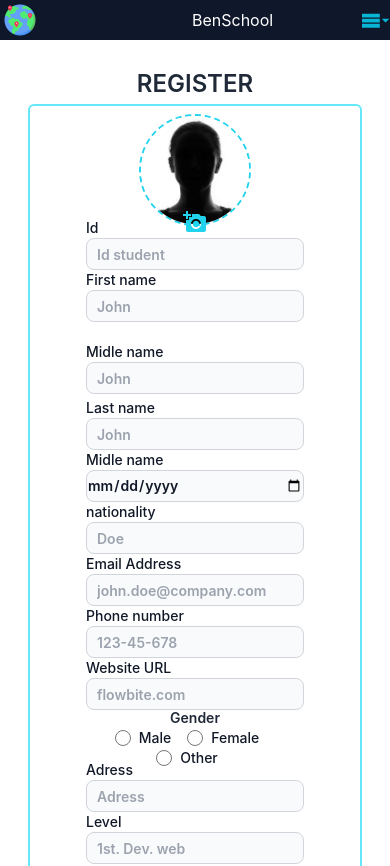
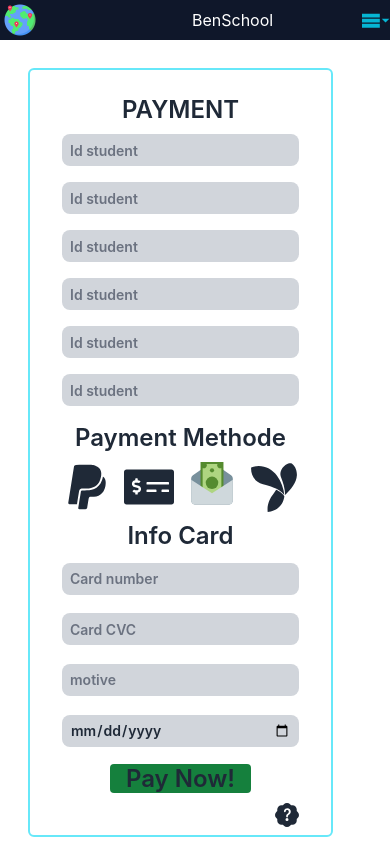
Before and after one commit to benjaminboy1/BenSchool, a React (Create React App) app: page / in a window 390 px wide. Shown: the top 866 px of the page. Built offline with nearby package versions, Linux system fonts and the light colour scheme.

Commit message:
payment first

```diff
--- a/src/App.jsx
+++ b/src/App.jsx
@@ -10,6 +10,7 @@ import Navbar from './components/Navbar';
 import {RiLogoutBoxLine} from 'react-icons/ri';
 import {BsMoonStarsFill, BsFillSunFill} from 'react-icons/bs';
 import Register from './components/Register';
+import Payment from './components/payment';
 
 
 export const context = createContext();
@@ -115,7 +116,7 @@ useEffect(() => {
          <context.Provider value={{setTheme}}>
 
          {/**<Home/>*/}
-         <Register/>
+         <Payment/>
          </context.Provider>
 
 
--- a/src/components/payment.jsx
+++ b/src/components/payment.jsx
@@ -1,131 +1,89 @@
 import React from "react";
-import anonymes from "../assets/images/anonymes.jpeg";
-import {MdAddAPhoto} from "react-icons/md";
+import {FaPaypal, FaMoneyCheckAlt} from "react-icons/fa";
+import {FcMoneyTransfer} from "react-icons/fc";
+import {DiYii} from "react-icons/di";
+import {BsFillPatchQuestionFill} from "react-icons/bs";
+
 
 
 const Payment = ()=>{
 
     return(
-        <div>
-
-            <div className="flex mb-1 justify-center">
-            REGISTER
-            </div>
-
-            <div className="flex justify-center">
-                {/**Resgister card */}
-
-        <div className="py-2 px-14 border-2 rounded-md border-cyan-300  ">
-                    <div>
-                        <div className="flex justify-center mb-2">
-
-                             <img alt="" src={anonymes} className="w-28 h-28 rounded-full rounded-full border-2 border-dashed border-cyan-400"/>
-                             <div className="mt-24 mr-2.8 absolute" type="file" for="file-input">
-
-                                        <div className="image-upload">
-                                           <label>
-                                            <MdAddAPhoto className="text-cyan-400 hover:text-gray-400 cursor-pointer" type="image" for="small-size" data-dropdown-toggle="dropdown"/>
-                                            <input id="file-input" type="file"  className=""/>
-                                           </label>
-
-                                        </div>
-                                </div>
 
 
-                        </div>
-                    </div>
-        <div class="grid gap-4 mb-2 md:grid-cols-2">
-        <div className="mb-1">
-            <label for="first_name" class="block mb-[-1] text-sm font-medium text-gray-900 dark:text-white">First name</label>
-            <input type="text" id="first_name" class="h-8 bg-gray-50 border border-gray-300 text-gray-900 text-sm rounded-lg focus:ring-blue-500 focus:border-blue-500 block w-full p-2.5 dark:bg-gray-700 dark:border-gray-600 dark:placeholder-gray-400 dark:text-white dark:focus:ring-blue-500 dark:focus:border-blue-500" placeholder="John" required />
-        </div>
-        <div className="mb-1">
-            <label for="midle_name" class="block mb-[-1] text-sm font-medium text-gray-900 dark:text-white">Midle name</label>
-            <input type="text" id="midle_name" class="h-8 bg-gray-50 border border-gray-300 text-gray-900 text-sm rounded-lg focus:ring-blue-500 focus:border-blue-500 block w-full p-2.5 dark:bg-gray-700 dark:border-gray-600 dark:placeholder-gray-400 dark:text-white dark:focus:ring-blue-500 dark:focus:border-blue-500" placeholder="John" required/>
-        </div>
-        <div className="mt-[-1rem]">
-            <label for="Last_name" class="block mb-[-1] text-sm font-medium text-gray-900 dark:text-white">Last name</label>
-            <input type="text" id="Last_name" class="h-8 bg-gray-50 border border-gray-300 text-gray-900 text-sm rounded-lg focus:ring-blue-500 focus:border-blue-500 block w-full p-2.5 dark:bg-gray-700 dark:border-gray-600 dark:placeholder-gray-400 dark:text-white dark:focus:ring-blue-500 dark:focus:border-blue-500" placeholder="John" required/>
-        </div>
-        <div className="mt-[-1rem]">
+        <div className="flex ">
 
 
 
-  <div class="datepicker  form-floating " data-mdb-toggle-button="false">
-  <label for="midle_name" class="block mb-[-1] text-sm font-medium text-gray-900 dark:text-white">Midle name</label>
-    <input type="date"
-      class="form-control h-8 bg-gray-50 border border-gray-300 text-gray-900 text-sm rounded-lg focus:ring-blue-500 focus:border-blue-500 block w-full  dark:bg-gray-700 dark:border-gray-600 dark:placeholder-gray-400 dark:text-white dark:focus:ring-blue-500 dark:focus:border-blue-500 border-gray-300 rounded transition ease-in-out m-0 focus:border-blue-600 focus:outline-none"
-      placeholder="Select a date" data-mdb-toggle="datepicker" />
+        <div className="py-2 px-8 border-2 rounded-md border-cyan-300  ">
+            <div>
+                <p className="text-center mt-2 py-2">PAYMENT</p>
+                <div className="flex gap-2 grid md:grid-cols-2">
+                    <div className="mb-2">
+                        <input type="number" className="dark:bg-gray-700 bg-gray-300 h-8 text-sm rounded-lg block w-full p-2 dark:placeholder-gray-400 placeholder-gray-500 dark:focus:ring-blue-500 " placeholder="Id student" required/>
+                    </div>
+                    <div className="mb-2">
+                        <input text="number" className="dark:bg-gray-700 bg-gray-300 h-8 text-sm rounded-lg block w-full p-2 dark:placeholder-gray-400 placeholder-gray-500 dark:focus:ring-blue-500 " placeholder="Id student" required/>
+                    </div>
+                    <div className="mb-2">
+                        <input type="text" className="dark:bg-gray-700 bg-gray-300 h-8 text-sm rounded-lg block w-full p-2 dark:placeholder-gray-400 placeholder-gray-500 dark:focus:ring-blue-500 " placeholder="Id student" required/>
+                    </div>
+                    <div className="mb-2">
+                        <input type="text" className="dark:bg-gray-700 bg-gray-300 h-8 text-sm rounded-lg block w-full p-2 dark:placeholder-gray-400 placeholder-gray-500 dark:focus:ring-blue-500 " placeholder="Id student" required/>
+                    </div>
+                    <div className="mb-2">
+                        <input type="text" className="dark:bg-gray-700 bg-gray-300 h-8 text-sm rounded-lg block w-full p-2 dark:placeholder-gray-400 placeholder-gray-500 dark:focus:ring-blue-500 " placeholder="Id student" required/>
+                    </div>
+                    <div className="mb-2">
+                        <input type="text" className="dark:bg-gray-700 bg-gray-300 h-8 text-sm rounded-lg block w-full p-2 dark:placeholder-gray-400 placeholder-gray-500 dark:focus:ring-blue-500 " placeholder="Id student" required/>
+                    </div>
 
+                </div>
+                <div>
+                    <p className="text-center py-2">Payment Methode</p>
+                    <div className=" ">
+                        <div className="cards flex justify-between ">
+                            <div className=""><FaPaypal  className="text-[50px] md:text-20 hover:text-cyan-300"/></div>
+                            <div><FaMoneyCheckAlt className="text-[50px] md:text-20 hover:text-cyan-300"/></div>
+                            <div><FcMoneyTransfer className="text-[50px] md:text-20 hover:text-cyan-300"/></div>
+                            <div><DiYii className="text-[50px] md:text-20 hover:text-cyan-300"/></div>
+                        </div>
+                        <div className="border2 border:bg-gray-300"></div>
+                    </div>
+                </div>
+                <div>
+                    <p className="text-center py-2">Info Card</p>
+                    <div className="flex grid md:grid-cols-2 gap-2">
+                    <div className="mb-2">
+                        <input type="number" className="h-8 w-full dark:bg-gray-700 text-sm p-2 rounded-lg bg-gray-300 dark:placeholder-gray-400 placeholder-gray-500" placeholder="Card number"/>
+                    </div>
+                    <div className="mb-2">
+                        <input type="text" className="h-8 w-full dark:bg-gray-700 text-sm p-2 rounded-lg bg-gray-300 dark:placeholder-gray-400 placeholder-gray-500" placeholder="Card CVC"/>
+                    </div>
+                    <div className="mb-2">
+                        <input type="text" className="h-8 w-full dark:bg-gray-700 text-sm p-2 rounded-lg bg-gray-300 dark:placeholder-gray-400 placeholder-gray-500" placeholder="motive"/>
+                    </div>
+                    <div className="mb-2">
+                        <input list="motif" type="date" className="h-8 w-full dark:bg-gray-700 text-sm p-2 rounded-lg bg-gray-300 dark:placeholder-gray-400 placeholder-gray-500" placeholder="Date"/>
+                        <datalist id="motif">
+                            <option value="School fees"></option>
+                            <option value="School fees"></option>
+                            <option value="School fees"></option>
 
-</div>
+                        </datalist>
+                    </div>
+                    </div>
+
+                </div>
+                <div className="text-center py-2">
+                    <butto  className="bg-green-700 px-4 rounded ">Pay Now!</butto>
+                </div>
+                <div>
+                    <div className="flex justify-end"><BsFillPatchQuestionFill className="hover:text-cyan-400"/></div>
+                </div>
+            </div>
 
         </div>
-        <div className="mt-[-1rem]">
-            <label for="nationality" class="block mb-[-1] text-sm font-medium text-gray-900 dark:text-white">nationality</label>
-            <input type="text" id="last_name" class="h-8 bg-gray-50 border border-gray-300 text-gray-900 text-sm rounded-lg focus:ring-blue-500 focus:border-blue-500 block w-full p-2.5 dark:bg-gray-700 dark:border-gray-600 dark:placeholder-gray-400 dark:text-white dark:focus:ring-blue-500 dark:focus:border-blue-500" placeholder="Doe" required/>
-        </div>
-        <div className="mt-[-1rem]">
-            <label for="Email_address" class="block mb-[-1] text-sm font-medium text-gray-900 dark:text-white">Email Address</label>
-            <input type="text" id="email_address" class="h-8 bg-gray-50 border border-gray-300 text-gray-900 text-sm rounded-lg focus:ring-blue-500 focus:border-blue-500 block w-full p-2.5 dark:bg-gray-700 dark:border-gray-600 dark:placeholder-gray-400 dark:text-white dark:focus:ring-blue-500 dark:focus:border-blue-500" placeholder="john.doe@company.com" required/>
-        </div>
-
-        <div className="mt-[-1rem]">
-            <label for="phone" class="block mb-[-1] text-sm font-medium text-gray-900 dark:text-white">Phone number</label>
-            <input type="tel" id="phone" class="h-8 bg-gray-50 border border-gray-300 text-gray-900 text-sm rounded-lg focus:ring-blue-500 focus:border-blue-500 block w-full p-2.5 dark:bg-gray-700 dark:border-gray-600 dark:placeholder-gray-400 dark:text-white dark:focus:ring-blue-500 dark:focus:border-blue-500" placeholder="123-45-678" pattern="[0-9]{3}-[0-9]{2}-[0-9]{3}" required/>
-        </div>
-        <div className="mt-[-1rem]">
-            <label for="website" class="block mb-[-1] text-sm font-medium text-gray-900 dark:text-white">Website URL</label>
-            <input type="url" id="website" class="h-8 bg-gray-50 border border-gray-300 text-gray-900 text-sm rounded-lg focus:ring-blue-500 focus:border-blue-500 block w-full p-2.5 dark:bg-gray-700 dark:border-gray-600 dark:placeholder-gray-400 dark:text-white dark:focus:ring-blue-500 dark:focus:border-blue-500" placeholder="flowbite.com" required/>
-        </div>
-
-    </div>
-    <div className="mt-[-0.6rem]">
-        <label className="text-sm flex text-center justify-center">Gender </label>
-
-             <div className="flex flex-wrap items-center justify-center ">
-
-              <div class="flex items-center mr-4">
-                  <input id="green-radio" type="radio" value="" name="colored-radio" class="w-4 h-4 text-green-600 bg-gray-100 border-gray-300 focus:ring-green-500 dark:focus:ring-green-600 dark:ring-offset-gray-800 focus:ring-2 dark:bg-gray-700 dark:border-gray-600"/>
-                  <label for="green-radio" class="ml-2 text-sm font-medium text-gray-900 dark:text-gray-300">Male</label>
-              </div>
-              <div class="flex items-center mr-4">
-                  <input id="green-radio" type="radio" value="" name="colored-radio" class="w-4 h-4 text-green-600 bg-gray-100 border-gray-300 focus:ring-green-500 dark:focus:ring-green-600 dark:ring-offset-gray-800 focus:ring-2 dark:bg-gray-700 dark:border-gray-600"/>
-                  <label for="green-radio" class="ml-2 text-sm font-medium text-gray-900 dark:text-gray-300">Female</label>
-              </div>
-              <div class="flex items-center mr-4">
-                   <input id="red-radio" type="radio" value="" name="colored-radio" class="w-4 h-4 text-red-600 bg-gray-100 border-gray-300 focus:ring-red-500 dark:focus:ring-red-600 dark:ring-offset-gray-800 focus:ring-2 dark:bg-gray-700 dark:border-gray-600"/>
-                  <label for="red-radio" class="ml-2 text-sm font-medium text-gray-900 dark:text-gray-300">Other</label>
-              </div>
-            </div>
-
-
-    </div>
-
-    <div class="mt-[-px">
-        <label for="Adress" class="block mb-[-1] text-sm font-medium text-gray-900 dark:text-white">Adress</label>
-        <input type="adress" id="adress" class="h-8 bg-gray-50 border border-gray-300 text-gray-900 text-sm rounded-lg focus:ring-blue-500 focus:border-blue-500 block w-full p-2.5 dark:bg-gray-700 dark:border-gray-600 dark:placeholder-gray-400 dark:text-white dark:focus:ring-blue-500 dark:focus:border-blue-500" placeholder="Adress" required/>
-    </div>
-    <div class="mb-2">
-        <label for="level" class="block mb-[-1] text-sm font-medium text-gray-900 dark:text-white">Level</label>
-        <input type="level" id="level" class="h-8 bg-gray-50 border border-gray-300 text-gray-900 text-sm rounded-lg focus:ring-blue-500 focus:border-blue-500 block w-full p-2.5 dark:bg-gray-700 dark:border-gray-600 dark:placeholder-gray-400 dark:text-white dark:focus:ring-blue-500 dark:focus:border-blue-500" placeholder="1st. Dev. web" required/>
-    </div>
-    <div class="mb-2">
-        <label for="password" class="block mb-[-1] text-sm font-medium text-gray-900 dark:text-white">Password</label>
-        <input type="password" id="password" class="h-8 bg-gray-50 border border-gray-300 text-gray-900 text-sm rounded-lg focus:ring-blue-500 focus:border-blue-500 block w-full p-2.5 dark:bg-gray-700 dark:border-gray-600 dark:placeholder-gray-400 dark:text-white dark:focus:ring-blue-500 dark:focus:border-blue-500" placeholder="•••••••••" required/>
-    </div>
-    <div class="flex items-start mb-4">
-        <div class="flex items-center h-5">
-        <input id="remember" type="checkbox" value="" class="w-4 h-4 border border-gray-300 rounded bg-gray-50 focus:ring-3 focus:ring-blue-300 dark:bg-gray-700 dark:border-gray-600 dark:focus:ring-blue-600 dark:ring-offset-gray-800" required/>
-        </div>
-        <label for="remember" class="ml-2 text-sm font-medium text-gray-900 dark:text-gray-300">I agree with the <a href="#agree" class="text-blue-600 hover:underline dark:text-blue-500">terms and conditions</a>.</label>
-    </div>
-                <div>
-                    <button>Submit</button>
-                </div>
-
-                </div>
-            </div>
 
         </div>
     )
```
